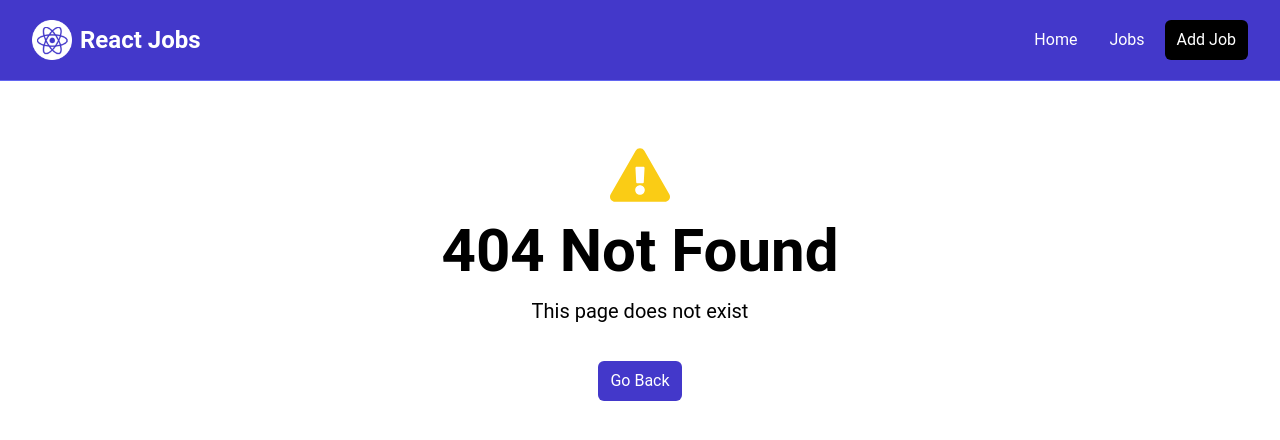
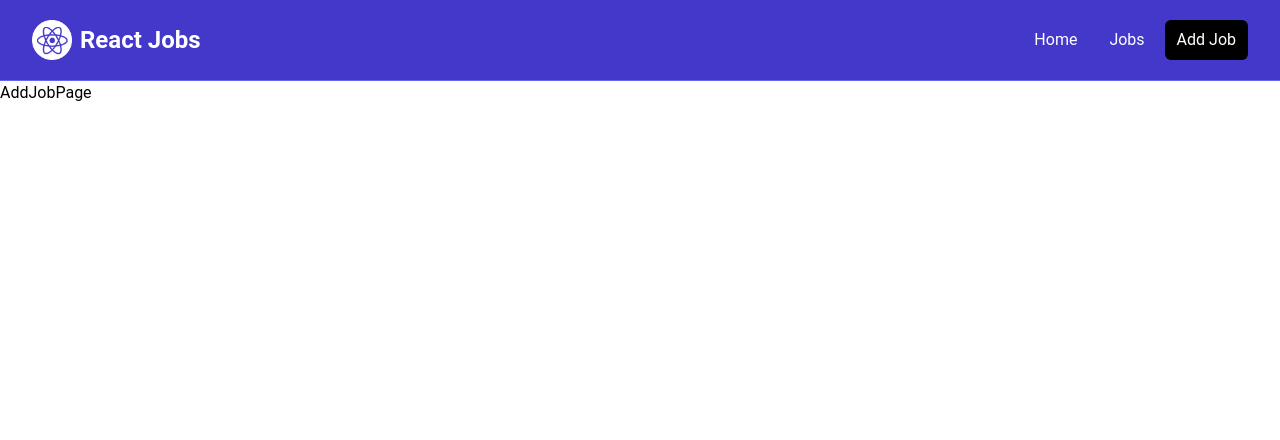
Before and after one commit to phaniallamsetty/job-posting-site, a React (Vite) app: page /add-job in a window 1280 px wide. Before the commit this address had no page. Shown: the top 440 px of the page. Built offline with nearby package versions, Linux system fonts and the light colour scheme.

Commit message:
Added the AddJobPage and route entry

```diff
--- a/src/App.jsx
+++ b/src/App.jsx
@@ -9,6 +9,7 @@
 import JobsPage from './pages/JobsPage'
 import NotFoundPage from './pages/NotFoundPage'
 import JobPage, { jobLoader } from './pages/JobPage'
+import AddJobPage from './pages/AddJobPage'
 
 const router = createBrowserRouter(
   createRoutesFromElements(
@@ -16,6 +17,7 @@
       <Route index element={<HomePage />} />
       <Route path="/jobs" element={<JobsPage />} />
       <Route path="/jobs/:id" element={<JobPage />} loader={jobLoader} />
+      <Route path="/add-job" element={<AddJobPage />} />
       <Route path="*" element={<NotFoundPage />} />
     </Route>
   )
--- /dev/null
+++ b/src/pages/AddJobPage.jsx
@@ -0,0 +1,5 @@
+const AddJobPage = () => {
+    return <h1>AddJobPage</h1>
+}
+
+export default AddJobPage
```
